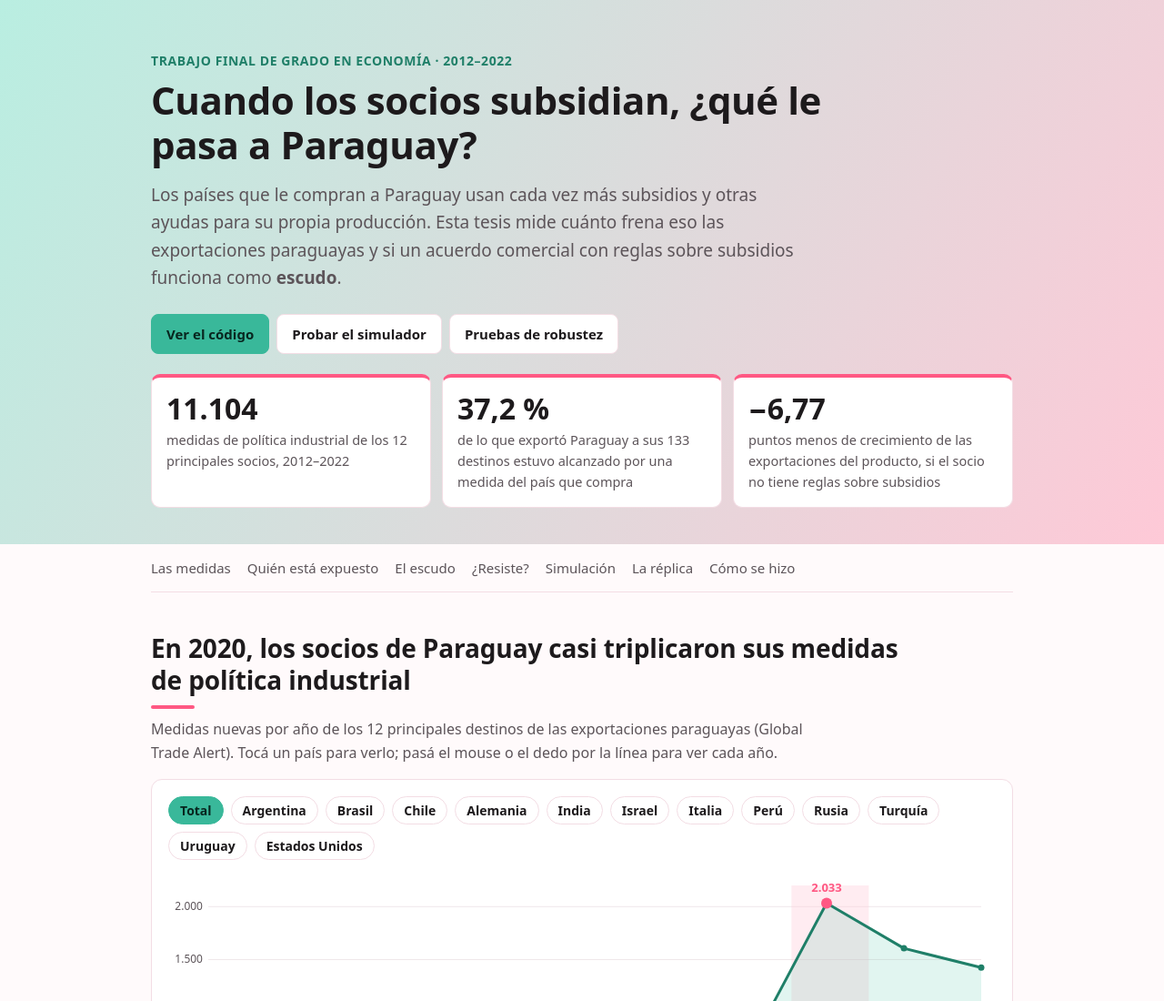
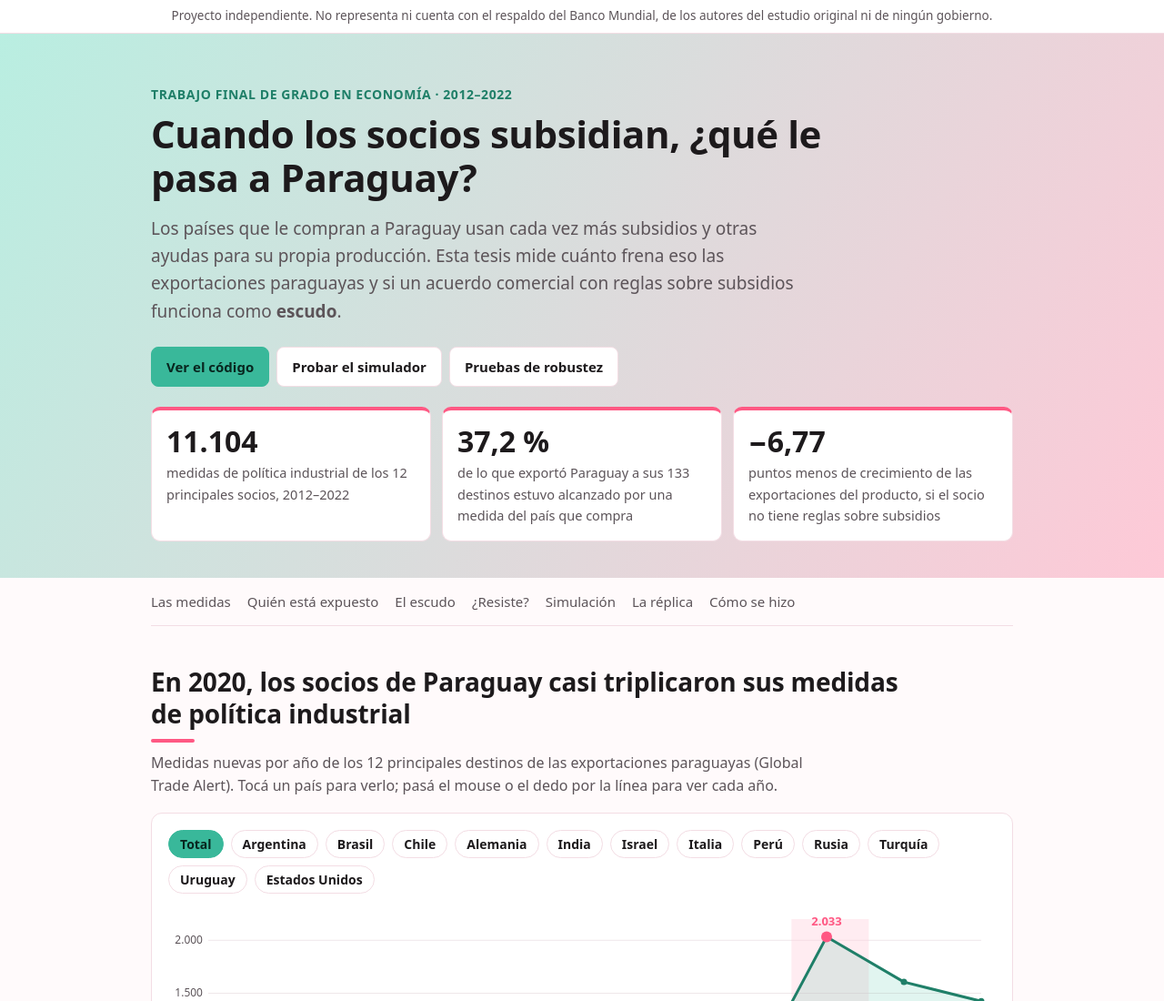
Before and after one commit to silvia-mov/paraguay-exports-industrial-policy, a plain HTML site: page docs/index.html in a window 1280 px wide. Shown: the top 1100 px of the page at 91% size. Drawn offline with Linux system fonts and the light colour scheme.

Commit message:
Aviso de proyecto independiente al inicio; tarjetas unificadas; página de versiones y correlaciones de la NCM

```diff
--- a/docs/index.html
+++ b/docs/index.html
@@ -125,9 +125,11 @@ footer { margin-top: 56px; padding: 28px 0 48px; border-top: 1px solid var(--lin
 .comentar p { margin: 0 0 14px; }
 .comentar a.boton { display: inline-block; padding: 9px 16px; border-radius: 8px; background: #39b89a; color: #08261f; font-weight: 600; text-decoration: none; }
 @media print { .comentar { display: none !important; } }
+.aviso-top { background: var(--panel); border-bottom: 1px solid var(--line); color: var(--text2); font-size: 13.5px; text-align: center; padding: 7px 16px; }
 </style>
 </head>
 <body>
+<div class="aviso-top">Proyecto independiente. No representa ni cuenta con el respaldo del Banco Mundial, de los autores del estudio original ni de ningún gobierno.</div>
 <header>
   <div class="wrap">
     <p class="eyebrow">Trabajo Final de Grado en Economía · 2012–2022</p>
```
Also changed, not shown: docs/img/tarjeta_dark.png, docs/img/tarjeta_light.png.
